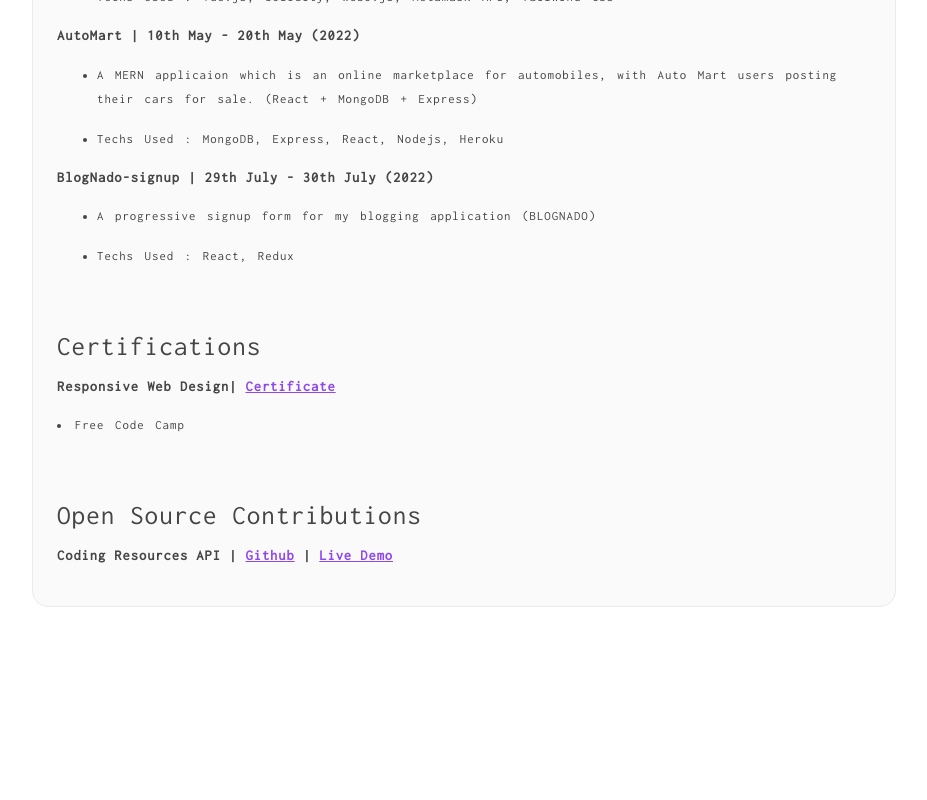
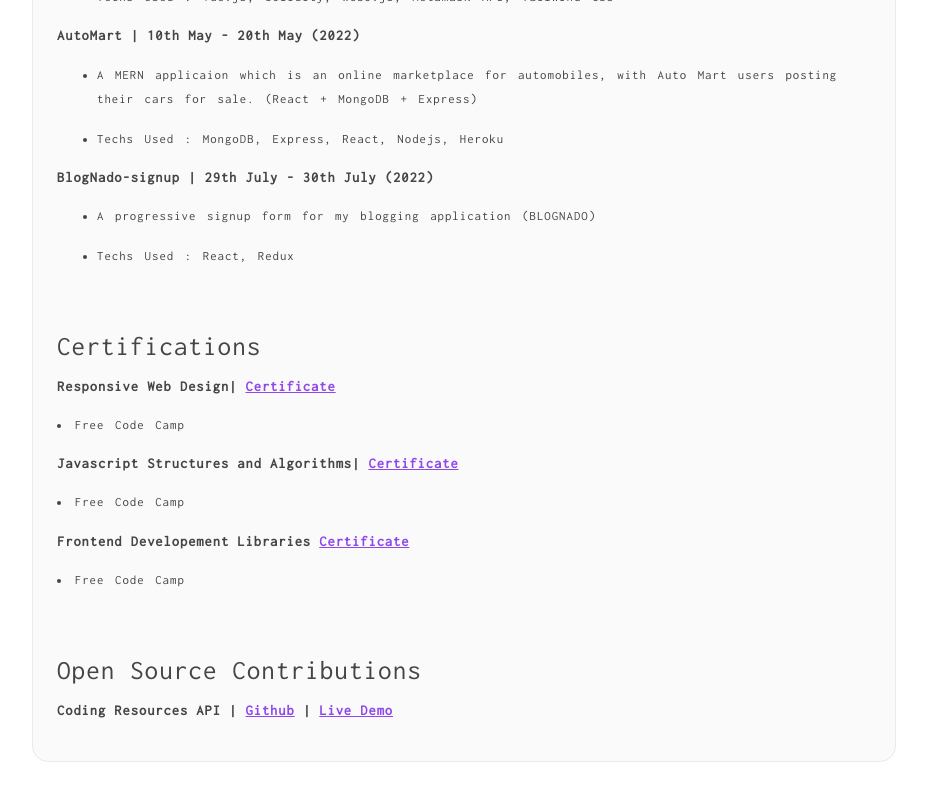
Before and after one commit to abdulkarimogaji/myportfolio, a Next.js app: page /resume in a window 1280 px wide. Shown: the part 932-1732 px from the top of the page, without its empty margins (176-1103 px from the left). Before the commit the page ends 1603 px from the top, so only its background shows below. Built offline with nearby package versions, Linux system fonts and the light colour scheme.

Commit message:
change resume

```diff
--- a/pages/resume.tsx
+++ b/pages/resume.tsx
@@ -107,7 +107,19 @@ const Resume = ({ previousPath, currentPath }: any) => {
           <h3>Certifications</h3>
           <h4>Responsive Web Design| <a className="link2"
             target="_blank"
-            rel="noreferrer" href="https://freecodecamp.org/certification/Grandmaster002/responsive-web-design">
+            rel="noreferrer" href="https://freecodecamp.org/certification/AbdulkarimOgaji/responsive-web-design">
+            Certificate
+          </a></h4>
+          <li>Free Code Camp</li>
+          <h4>Javascript Structures and Algorithms| <a className="link2"
+            target="_blank"
+            rel="noreferrer" href="https://freecodecamp.org/certification/AbdulkarimOgaji/javascript-algorithms-and-data-structures">
+            Certificate
+          </a></h4>
+          <li>Free Code Camp</li>
+          <h4>Frontend Developement Libraries <a className="link2"
+            target="_blank"
+            rel="noreferrer" href="https://freecodecamp.org/certification/AbdulkarimOgaji/front-end-development-libraries">
             Certificate
           </a></h4>
           <li>Free Code Camp</li>
```
Also changed, not shown: 1 other file (tests, documents, lock files or other folders).
